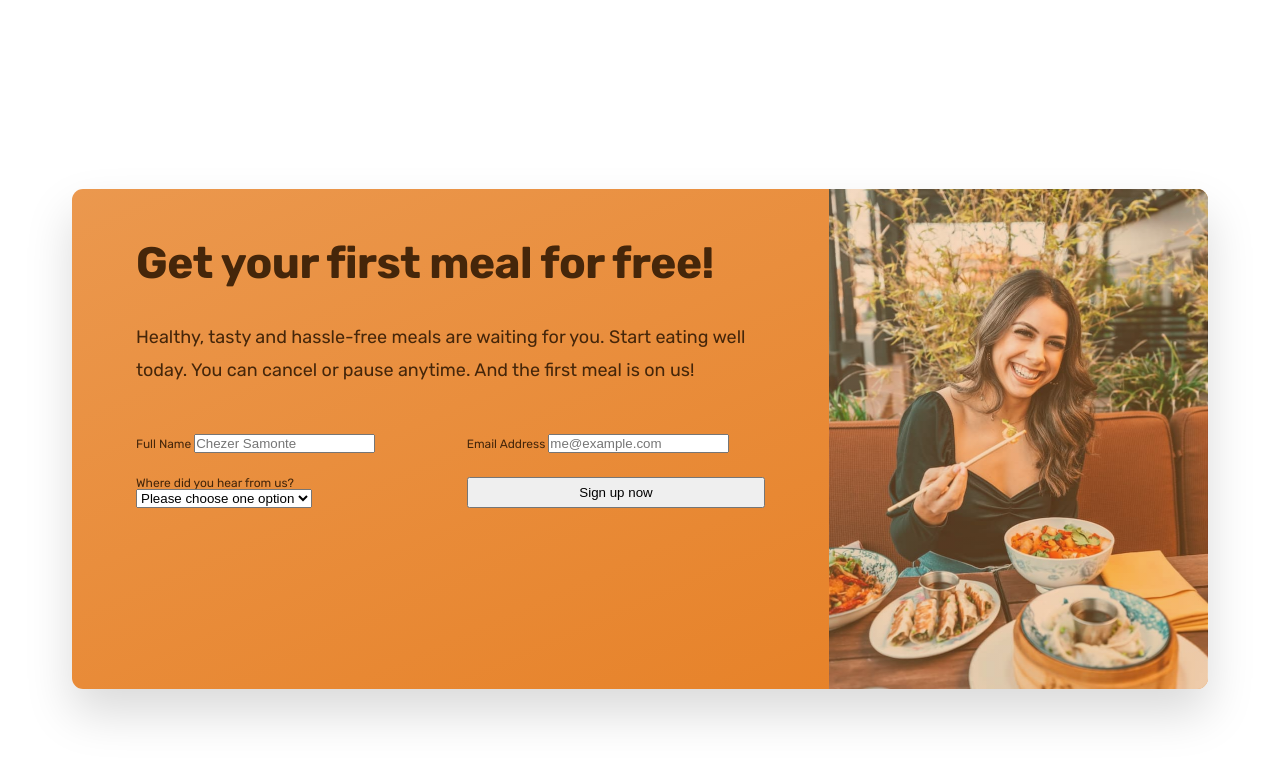
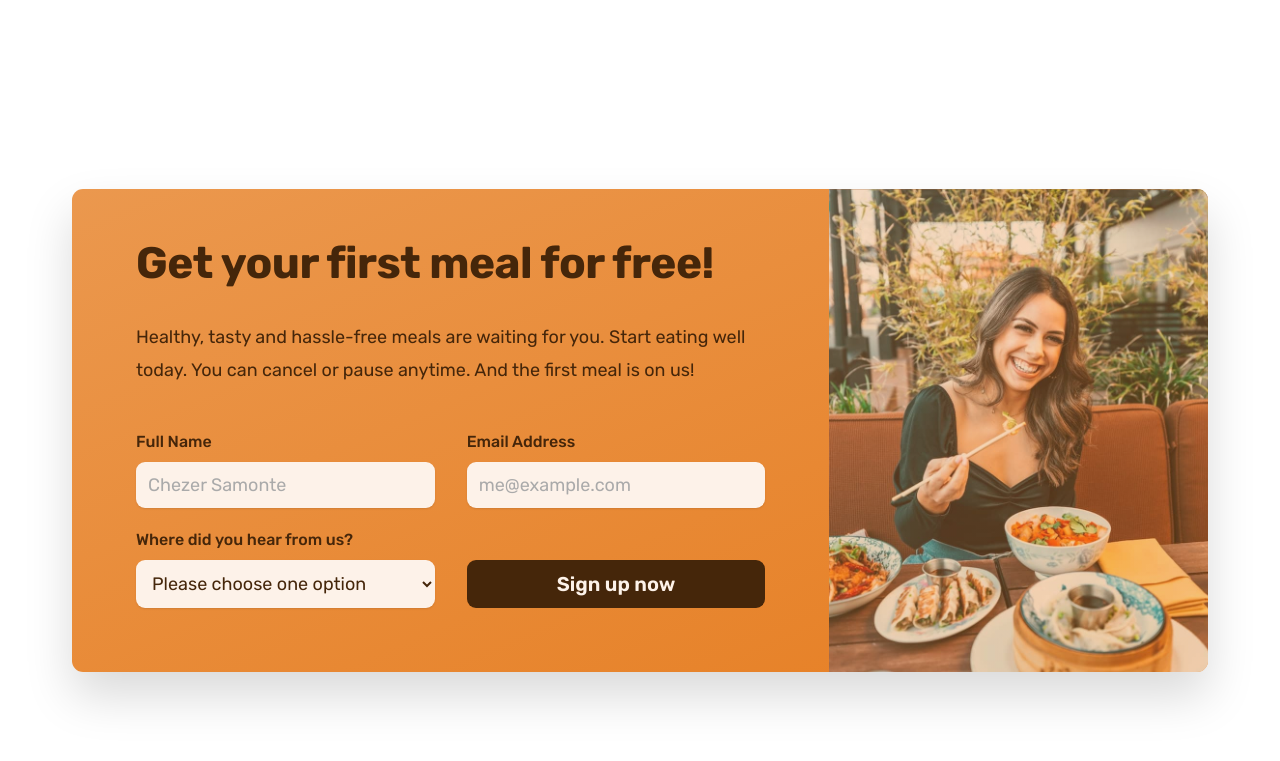
Before and after one commit to chez199030/Omnifood-Project, a plain HTML site: page index.html in a window 1280 px wide. Shown: the part 5886-6647 px from the top of the page. Drawn offline with nearby package versions, Linux system fonts and the light colour scheme; files whose address does not match are found by name.

Commit message:
Building the Call-To-Action Section - Part 3

```diff
--- a/css/general.css
+++ b/css/general.css
@@ -27,7 +27,9 @@
  #fdf2e9
  #fae5d3
  #eb984e
-- Shades: #cf711f
+- Shades:
+#cf711f
+#45260a
 - Accents:
 - Greys:
     #555
@@ -144,6 +146,7 @@ body {
   letter-spacing: 0.75px;
 }
 
+.btn,
 .btn:link,
 .btn:visited {
   text-decoration: none;
@@ -152,6 +155,11 @@ body {
   font-size: 2rem;
   border-radius: 9px;
   padding: 1.6rem 3.2rem;
+
+  /* Only needs for .btn */
+  border: none;
+  cursor: pointer;
+  font-family: inherit;
 
   /* Put transition in the original state */
   transition: all 0.3s;
@@ -180,6 +188,18 @@ body {
 
   /* add border inside */
   box-shadow: inset 0 0 0 3px #fff;
+}
+
+.btn-form {
+  background-color: #45260a;
+  color: #fdf2e9;
+  align-self: end;
+  padding: 1.2rem;
+}
+
+.btn-form:hover {
+  background-color: #fff;
+  color: #555;
 }
 
 .link:link,
@@ -218,6 +238,11 @@ body {
   color: #e67e22;
 }
 
+*:focus {
+  outline: none;
+  box-shadow: 0 0 0 0.8rem rgba(230, 125, 34, 0.5);
+}
+
 /* HELPER/SETTING CLASSES */
 
 .margin--right-sm {
--- a/css/style.css
+++ b/css/style.css
@@ -473,9 +473,6 @@
   border-radius: 11px;
   background-image: linear-gradient(to right bottom, #eb984e, #e67e22);
   overflow: hidden;
-
-  /* temp */
-  height: 50rem;
 }
 
 .cta-text-box {
@@ -483,7 +480,8 @@
   padding: 4.8rem 6.4rem 6.4rem 6.4rem;
 }
 .cta .heading-secondary {
-  color: #45260a;
+  /* color: #45260a; */
+  color: inherit;
   margin-bottom: 3.2rem;
 }
 
@@ -510,3 +508,32 @@
   background-size: cover;
   background-position: center;
 }
+
+.cta-form label {
+  display: block;
+  font-size: 1.6rem;
+  font-weight: 500;
+  margin-bottom: 1.2rem;
+}
+
+.cta-form input,
+.cta-form select {
+  width: 100%;
+  padding: 1.2rem;
+  font-size: 1.8rem;
+  font-family: inherit;
+  color: inherit;
+  border: none;
+  background-color: #fdf2e9;
+  border-radius: 9px;
+  box-shadow: 0 1px 2px rgba(0, 0, 0, 0.1);
+}
+
+.cta-form input::placeholder {
+  color: #aaa;
+}
+
+.cta-form *:focus {
+  outline: none;
+  box-shadow: 0 0 0 0.8rem rgba(252, 241, 232, 0.5);
+}
--- a/index.html
+++ b/index.html
@@ -556,7 +556,7 @@
                     <option value="others">Others</option>
                   </select>
                 </div>
-                <button class="btn">Sign up now</button>
+                <button class="btn btn-form">Sign up now</button>
               </form>
             </div>
 
```
